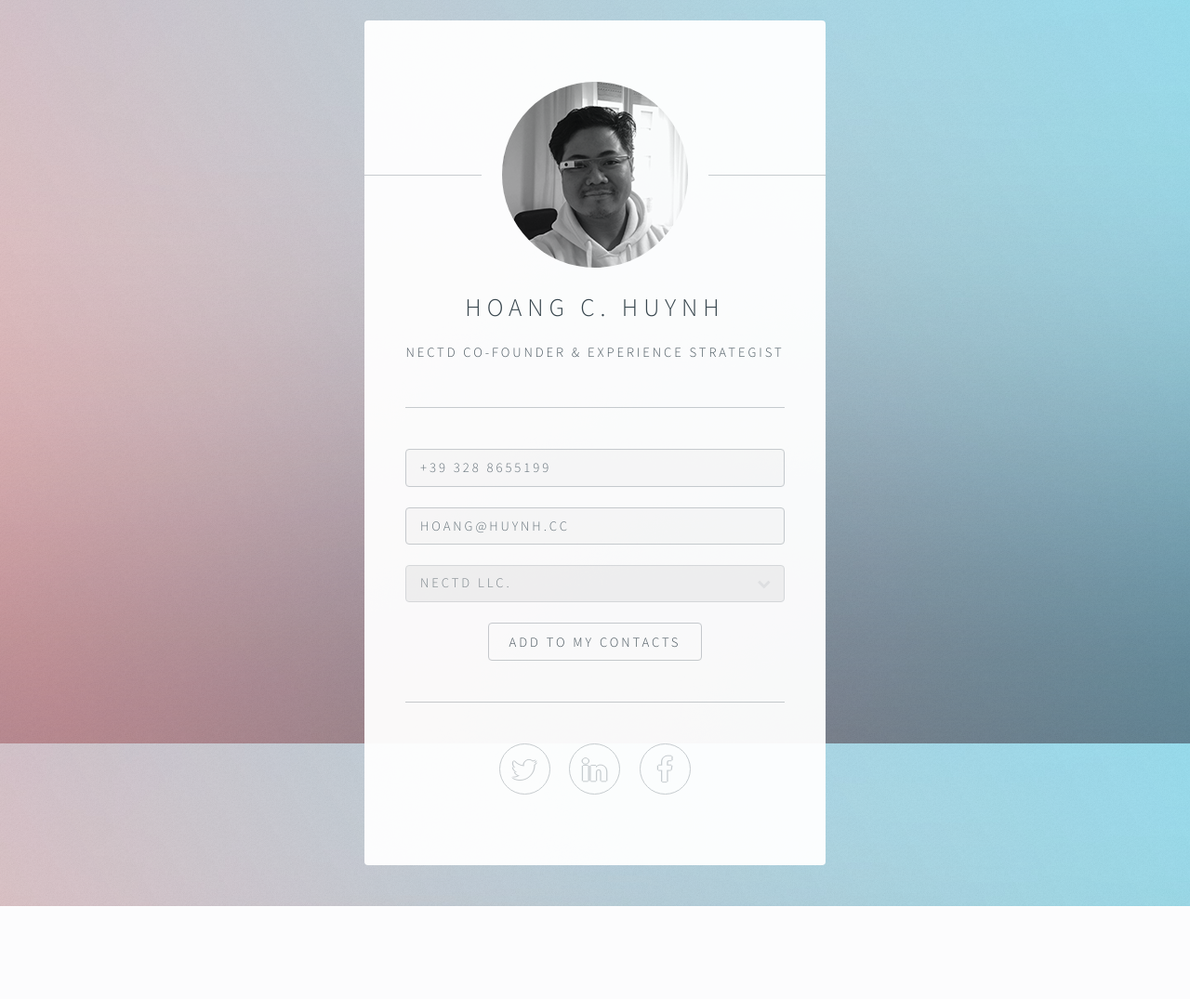
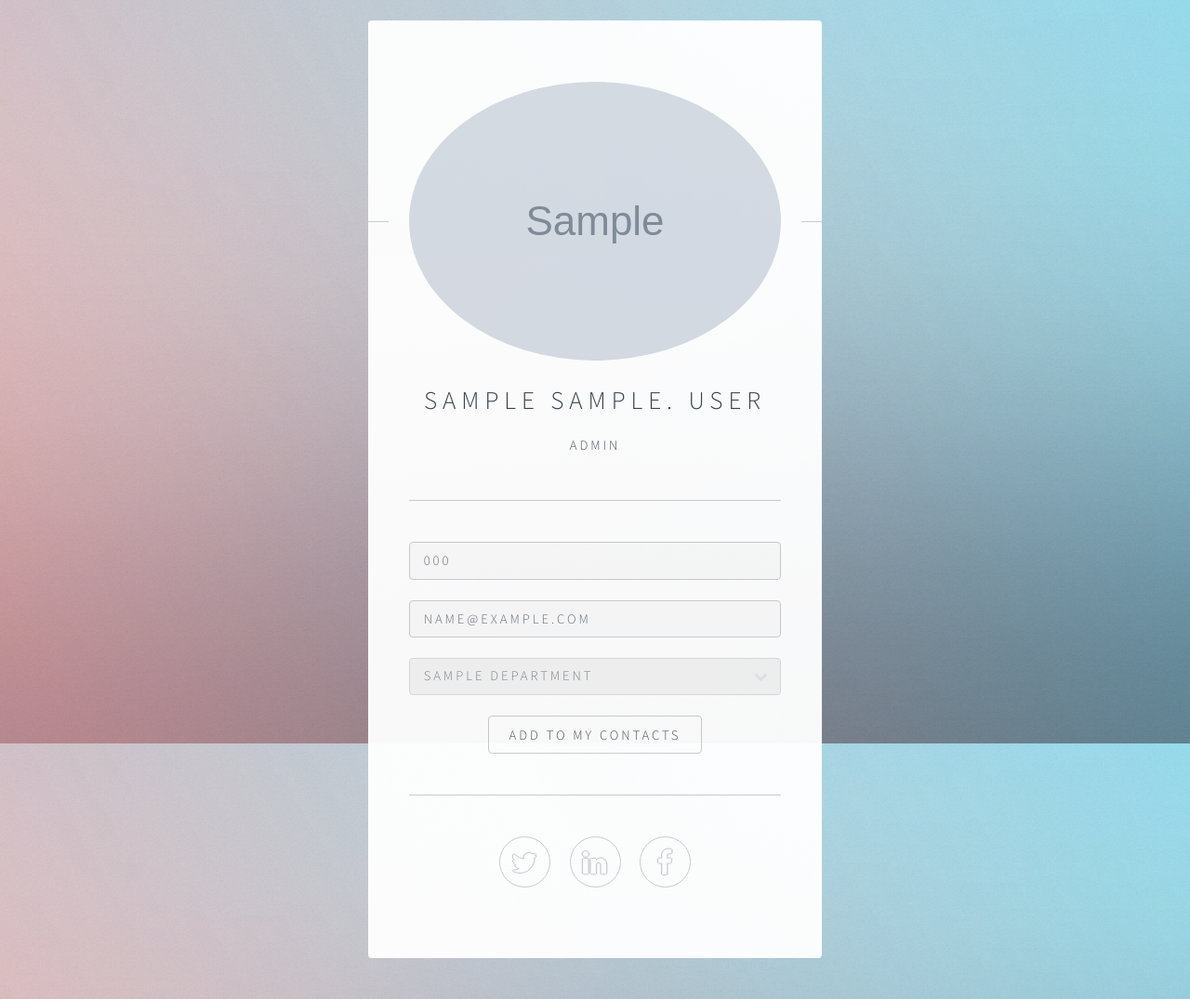
Before and after one commit to nectd/nectd-web, a PHP site: template theme/nectd-2015/web-cards/card.twig in a window 1280 px wide. Shown: the whole page at 93% size. Before the commit the page ends 975 px from the top, so only its background shows below. Run offline with PHP 8.4, Linux system fonts and the light colour scheme; the template is opened without the code that fills it: most values are stand-ins (such as "Sample title", 1, 10 or a date in 2020); grey boxes marked "Sample" are stand-in pictures; some libraries are stand-ins or nearby versions.

Commit message:
Making the card template dynamic

```diff
--- a/theme/nectd-2015/web-cards/card.twig
+++ b/theme/nectd-2015/web-cards/card.twig
@@ -22,23 +22,23 @@
 				<!-- Main -->
 					<section id="main">
 						<header>
-							<span class="avatar"><img src="{{paths.theme}}web-cards/images/avatar_1.png" alt="" /></span>
-							<h1>Hoang C. Huynh</h1>
-							<p>nectd Co-Founder & Experience Strategist</p>
+							<span class="avatar"><img src="{{paths.theme}}web-cards/images/{{ info.realHandler }}.png" alt="" /></span>
+							<h1>{{ info.firstName }}{{ info.middleInitial ? ' '~info.middleInitial~'.'}} {{ info.lastName }}</h1>
+							<p>{{ info.role }}</p>
 						</header>
 
 						<hr />
 						<form method="post" action="#">
 							<div class="field">
-								<input type="text" name="name" id="name" placeholder="+39 328 8655199" disabled/>
+								<input type="text" name="name" id="name" placeholder="{{ info.phone }}" disabled/>
 							</div>
 							<div class="field">
-								<input type="email" name="email" id="email" placeholder="hoang@huynh.cc" disabled/>
+								<input type="email" name="email" id="email" placeholder="{{ info.email }}" disabled/>
 							</div>
 							<div class="field">
 								<div class="select-wrapper">
 									<select name="department" id="department" disabled>
-										<option value="">Nectd llc.</option>
+										<option value="">{{ info.department }}</option>
 									</select>
 								</div>
 							</div>
@@ -50,9 +50,9 @@
 
 						<footer>
 							<ul class="icons">
-								<li><a href="https://www.twitter.com/aetheros" class="fa-twitter">Twitter</a></li>
-								<li><a href="https://www.linkedin.com/in/hchuynh" class="fa-linkedin">Linkedin</a></li>
-								<li><a href="https://www.facebook.com/hoang.c.huynh" class="fa-facebook">Facebook</a></li>
+								<li><a href="https://www.twitter.com/{{ info.social.twitter }}" class="fa fa-twitter">Twitter</a></li>
+								<li><a href="https://www.linkedin.com/in/{{ info.social.linkedin }}" class="fa fa-linkedin">Linkedin</a></li>
+								<li><a href="https://www.facebook.com/{{ info.social.facebook }}" class="fa fa-facebook">Facebook</a></li>
 							</ul>
 						</footer>
 					</section>
```
